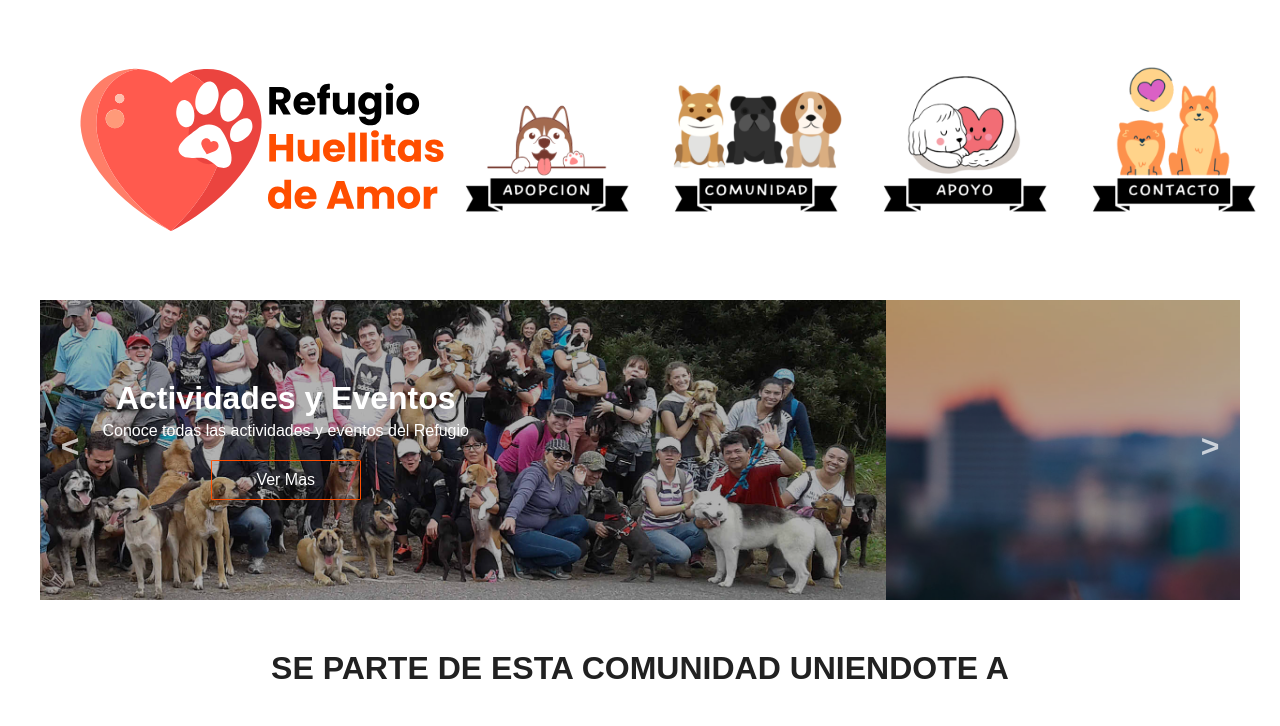
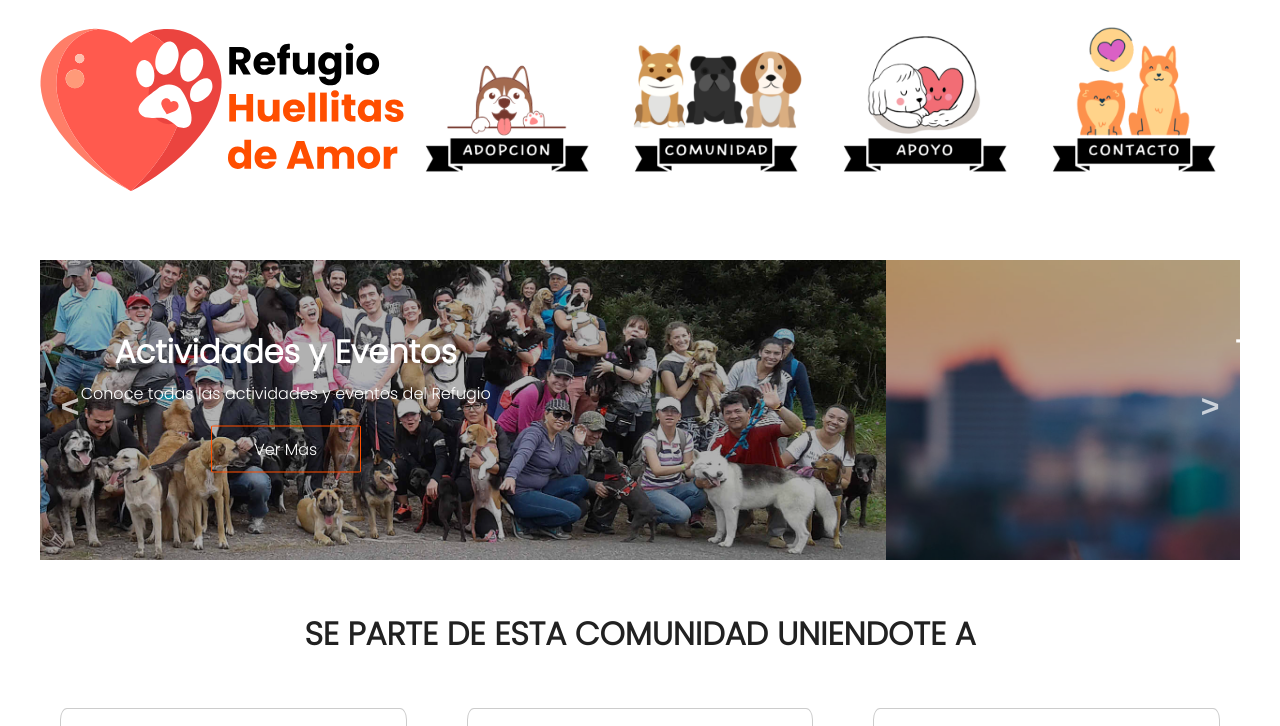
Before and after one commit to NotAllMe/TPO-CodoACodo, a plain HTML site: page index.html in a window 1280 px wide. Shown: the top 726 px of the page. Drawn offline with Linux system fonts and the light colour scheme; a web font is replaced by a local one.

Commit message:
Limpieza 1 - JS, CSS, fuente.

```diff
--- a/css/style.css
+++ b/css/style.css
@@ -6,20 +6,11 @@ a {
   text-decoration: none
 }
 
-@font-face {
-  font-family: 'Poppins';
-  src: url('./fonts/Poppins-Bold.ttf');
-}
+body {
+  font-family: 'Poppins', sans-serif;
+  margin: 0;
+  }
 
-@font-face {
-  font-family: 'Tangerine';
-  src: url('http.//fonts.googleapis.com/cssamily=Tangerine');
-}
-
-body {
-  font-family: 'Tangerine', sans-serif;
-  margin: 0;
-}
 
 img {
   display: block;
@@ -31,6 +22,7 @@ img {
   padding: 0px;
   border: 0px;
   margin: 40px;
+  margin-block-start: auto;
 }
 
 .main-header-title {
@@ -501,9 +493,9 @@ display:inline-flex;
   .barra-nav {
     visibility: visible;
     opacity: 1;
-    margin-left: 40px;
+    margin-left: 0px;
     width: 100%;
-    margin-top: 20px;
+    margin-top: 0px;
   }
 
   .boton-nav {
@@ -895,3 +887,7 @@ display:inline-flex;
 .contacto-iframe-div {
   display: inline;
 }
+
+.contacto-textarea, .contacto-input{
+  font-family: 'Tangerine',sans-serif;
+}
--- a/index.html
+++ b/index.html
@@ -3,12 +3,13 @@
 
 <head>
     <meta charset="UTF-8" />
-    <meta name="viewport"
-        content="width=device-width, user-scalable=none, initial-scale=1.0, maximum-scale=1.0, minimum-scale=1.0" />
+    <meta name="viewport" content="width=device-width, user-scalable=none, initial-scale=1.0, maximum-scale=1.0, minimum-scale=1.0" />
     <title>Refugio Huellitas de Amor</title>
     <link rel="stylesheet" href="./css/style.css" />
-    <link rel="stylesheet" href="https://cdnjs.cloudflare.com/ajax/libs/font-awesome/6.3.0/css/all.min.css" />
     <link rel="shortcut icon" href="icon.ico" type="image/x-icon">
+    <link rel="preconnect" href="https://fonts.googleapis.com">
+    <link rel="preconnect" href="https://fonts.gstatic.com" crossorigin>
+    <link href="https://fonts.googleapis.com/css2?family=Poppins:wght@300&display=swap" rel="stylesheet">
 </head>
 
 <body>
@@ -28,7 +29,7 @@
                     <div class="slider-content">
                         <h2 class="slider-title">Testimonios de Amor y Amistad</h2>
                         <p class="slider-txt">Hermosas historias de nuestros adoptantes</p>
-                        <a class="slider-link" href="contacto.html">Ver Mas</a>
+                        <a class="slider-link" href="comunidad.html">Ver Mas</a>
                     </div>
                 </div>
                 <div class="slider-section"><img src="./img/perfiles.jpg" class="slider-img" alt="">
@@ -73,10 +74,8 @@
     </main>
 
     <footer class="main-footer"></footer>
-
     <script src="./js/script.js"></script>
-    <script src="./js/header.js"></script>
-    <script src="./js/footer.js"></script>
+    <script src="./js/headfoot.js"></script>
 
 </body>
 
--- a/js/footer.js
+++ /dev/null
@@ -1,27 +0,0 @@
-let footerCAD = `
-<div class="footer-sections">
-            <section class="footer-section">
-                <h2 class="footer-title">Enlaces de Interés</h2>
-                <a href="https://www.instagram.com/"><p class="footer-txt">Instagram</p></a>
-                <a href="https://www.facebook.com/"><p class="footer-txt">Facebook</p></a>
-                <a href="https://www.youtube.com/"><p class="footer-txt">Youtube</p></a>
-            </section>
-            <section class="footer-section">
-                <h2 class="footer-title">Contacto</h2>
-                <p class="footer-txt">Telefono: +5491100303456</p>
-                <p class="footer-txt">Correo: refugiohuellitasdeamor@corrreo.com</p>
-            </section>
-            <section class="footer-section">
-                <h2 class="footer-title">Suscribete al Boletín Mensual</h2>
-                <p class="footer-txt">Entérate antes de todas las Novedades</p>
-            </section>
-            <section class="footer-section">
-                <h2 class="footer-title">Politicas de Privacidad</h2>
-                <p class="footer-txt">Cookies</p>
-                <p class="footer-txt">Terminos y Condiciones</p>
-            </section>
-        </div>
-        <p class="copy">Refugio Huellitas de Amor - © 2023 - Todos los Derechos Reservados</p>
-        `
-
-document.querySelector(".main-footer").innerHTML = footerCAD;
--- a/js/header.js
+++ /dev/null
@@ -1,40 +0,0 @@
-let headerCAD = `
-<nav class="barra-nav" id="barra-nav">
-
-<div class="container-flex">
-
-
-   <div class="divlogo">
-
-   <a href="index.html">
-    <img src="./img/LOGOpoppins.svg" alt="Logo" height="200">
-   </a>
-
-   </div>
-
-
-    <div class="divbotonheader">
-    <a class="botonheader" href="adopcion.html">
-    <img src="./img/1.ico" alt="">
-    </a>
-    <a class="botonheader" href="comunidad.html">
-    <img src="./img/2.ico" alt="">
-    </a>
-    <a class="botonheader" href="apoyo.html">
-    <img src="./img/3.ico" alt="">
-    </a>
-    <a class="botonheader" href="contacto.html">
-    <img src="./img/4.ico" alt="">
-    </a>
-    </div>
-
-
-
-</div>
-
-
-
-</nav>
-`
-
-document.querySelector(".main-header").innerHTML = headerCAD;
--- /dev/null
+++ b/js/headfoot.js
@@ -0,0 +1,56 @@
+let headerCAD = `
+    <nav class="barra-nav" id="barra-nav">
+        <div class="container-flex">
+            <div class="divlogo">
+                <a href="index.html">
+                    <img src="./img/LOGOpoppins.svg" alt="Logo" height="200">
+                </a>
+            </div>
+            <div class="divbotonheader">
+                <a class="botonheader" href="adopcion.html">
+                    <img src="./img/1.ico" alt="">
+                </a>
+                <a class="botonheader" href="comunidad.html">
+                    <img src="./img/2.ico" alt="">
+                </a>
+                <a class="botonheader" href="apoyo.html">
+                    <img src="./img/3.ico" alt="">
+                </a>
+                <a class="botonheader" href="contacto.html">
+                    <img src="./img/4.ico" alt="">
+                </a>
+            </div>
+        </div>
+    </nav>
+`
+
+
+document.querySelector(".main-header").innerHTML = headerCAD;
+
+let footerCAD = `
+<div class="footer-sections">
+            <section class="footer-section">
+                <h2 class="footer-title">Enlaces de Interés</h2>
+                <a href="https://www.instagram.com/"><p class="footer-txt">Instagram</p></a>
+                <a href="https://www.facebook.com/"><p class="footer-txt">Facebook</p></a>
+                <a href="https://www.youtube.com/"><p class="footer-txt">Youtube</p></a>
+            </section>
+            <section class="footer-section">
+                <h2 class="footer-title">Contacto</h2>
+                <p class="footer-txt">Telefono: +5491100303456</p>
+                <p class="footer-txt">Correo: refugiohuellitasdeamor@corrreo.com</p>
+            </section>
+            <section class="footer-section">
+                <h2 class="footer-title">Suscribete al Boletín Mensual</h2>
+                <p class="footer-txt">Entérate antes de todas las Novedades</p>
+            </section>
+            <section class="footer-section">
+                <h2 class="footer-title">Politicas de Privacidad</h2>
+                <p class="footer-txt">Cookies</p>
+                <p class="footer-txt">Terminos y Condiciones</p>
+            </section>
+        </div>
+        <p class="copy">Refugio Huellitas de Amor - © 2023 - Todos los Derechos Reservados</p>
+        `
+
+document.querySelector(".main-footer").innerHTML = footerCAD;
```
Also changed, not shown: adopcion.html (+1 -2 lines), apoyo.html (+1 -2 lines), comunidad.html (+1 -2 lines), contacto.html (+1 -2 lines).
